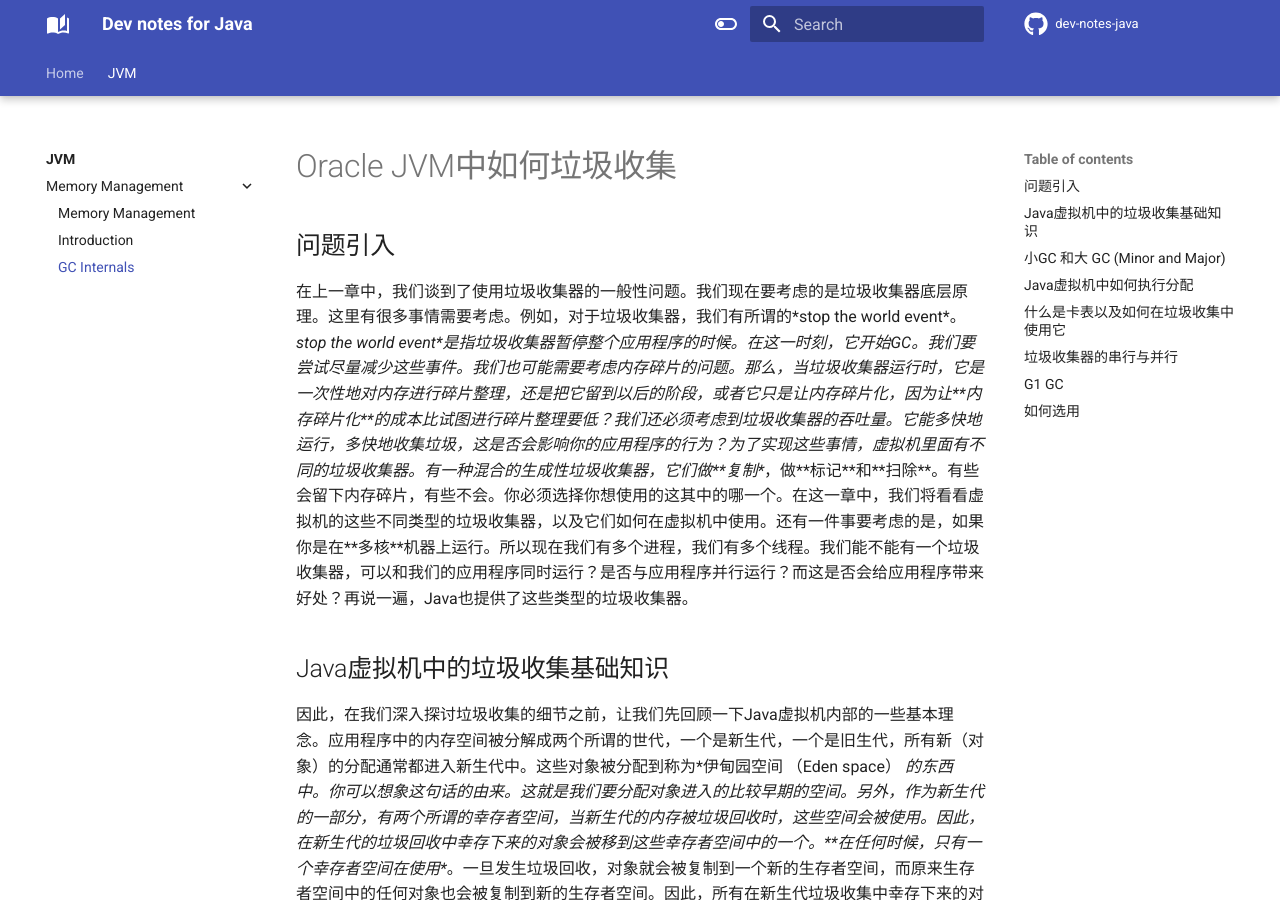
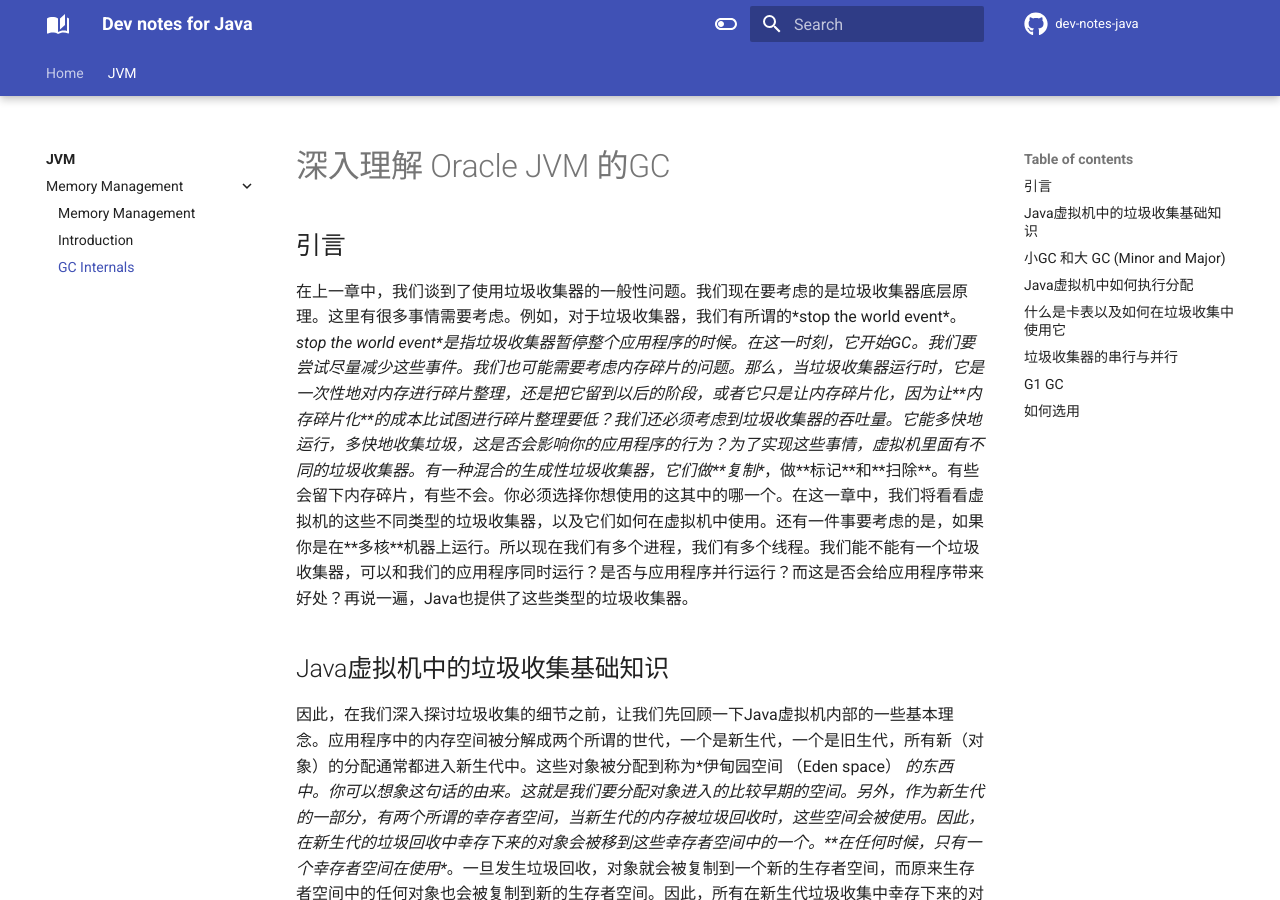
Before and after one commit to xkx9431/dev-notes-java, an MkDocs documentation site: the page built from docs/jvm/mm-gc-works-internals.md, in a window 1280 px wide and 900 px high. Built offline with MkDocs 1.6.1 and Material for MkDocs 9.7.7, drawn with Linux system fonts in a browser that asks for light colours; comment, search, counter and statistics services are not loaded.

Commit message:
add gc internals

```diff
--- a/docs/jvm/mm-gc-works-internals.md
+++ b/docs/jvm/mm-gc-works-internals.md
@@ -1,5 +1,5 @@
-# Oracle JVM中如何垃圾收集
-## 问题引入
+# 深入理解  Oracle JVM 的GC
+## 引言
 在上一章中，我们谈到了使用垃圾收集器的一般性问题。我们现在要考虑的是垃圾收集器底层原理。这里有很多事情需要考虑。例如，对于垃圾收集器，我们有所谓的*stop the world event*。*stop the world event*是指垃圾收集器暂停整个应用程序的时候。在这一时刻，它开始GC。我们要尝试尽量减少这些事件。我们也可能需要考虑内存碎片的问题。那么，当垃圾收集器运行时，它是一次性地对内存进行碎片整理，还是把它留到以后的阶段，或者它只是让内存碎片化，因为让**内存碎片化**的成本比试图进行碎片整理要低？我们还必须考虑到垃圾收集器的吞吐量。它能多快地运行，多快地收集垃圾，这是否会影响你的应用程序的行为？为了实现这些事情，虚拟机里面有不同的垃圾收集器。有一种混合的生成性垃圾收集器，它们做**复制**，做**标记**和**扫除**。有些会留下内存碎片，有些不会。你必须选择你想使用的这其中的哪一个。在这一章中，我们将看看虚拟机的这些不同类型的垃圾收集器，以及它们如何在虚拟机中使用。还有一件事要考虑的是，如果你是在**多核**机器上运行。所以现在我们有多个进程，我们有多个线程。我们能不能有一个垃圾收集器，可以和我们的应用程序同时运行？是否与应用程序并行运行？而这是否会给应用程序带来好处？再说一遍，Java也提供了这些类型的垃圾收集器。
 
 ## Java虚拟机中的垃圾收集基础知识
@@ -81,5 +81,5 @@
 
 ## 如何选用
 那么，我们应该使用哪个采集器？嗯，你可以想象，这个问题没有简单的答案。我们已经看到，Java提供了不同的垃圾收集器，从串行收集器一直到新的G1收集器。从这些收集器中挑选一个并不是一个简单的工作。网络上有很多关于应用分析和根据分析结果选择正确的收集器的文章。你需要在测试应用程序时，尽可能在接近生产负载的情况下运行它，然后使用其中的数据来选择垃圾收集器。理想情况下，你会使用许多不同的垃圾收集器并使用Java运行时提供的许多标志来运行测试。最后，就是一些参考资料。有一些很好的Oracle参考资料谈到了这些垃圾收集器如何工作。
- + https://docs.oracle.com/en/java/javase/11/gctuning/index.html
-+  http://www.oracle.com/webfolder/technetwork/tutorials/obe/java/G1GettingStarted/index.html
+  +  https://docs.oracle.com/en/java/javase/11/gctuning/index.html
+  +   http://www.oracle.com/webfolder/technetwork/tutorials/obe/java/G1GettingStarted/index.html
```
